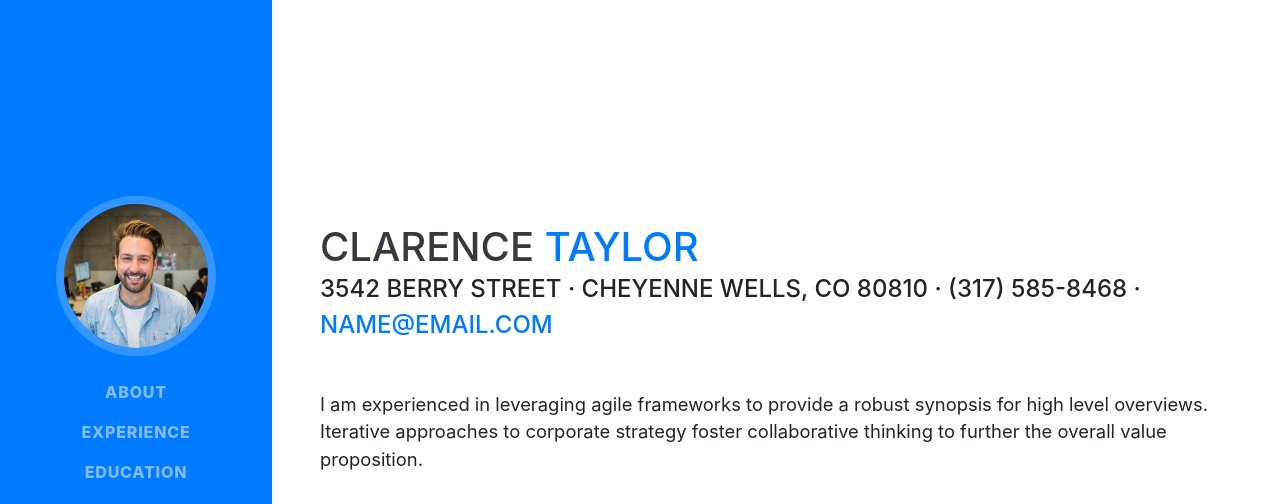
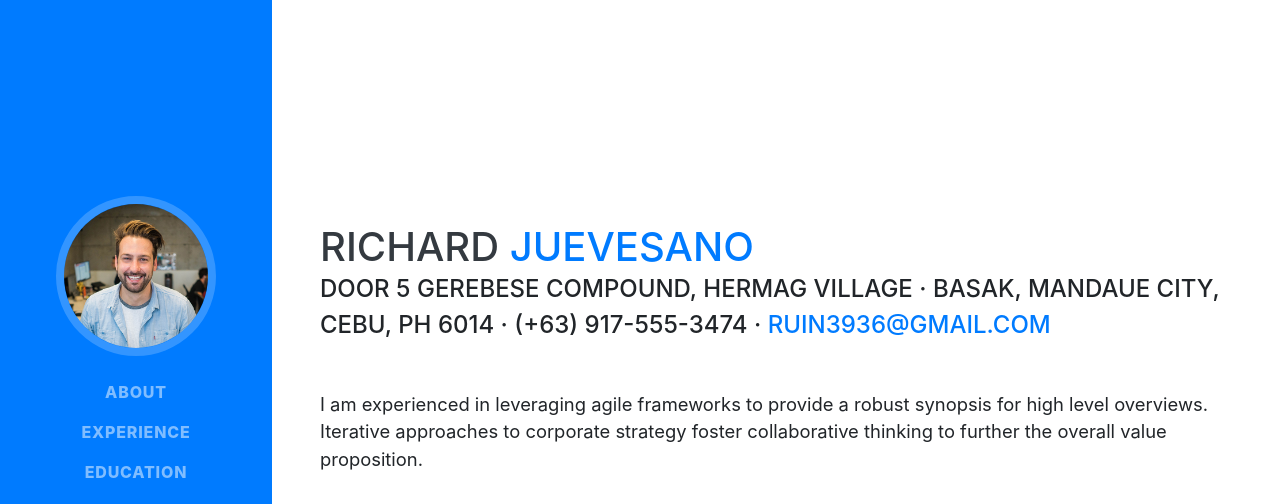
Before and after one commit to rjuevesano/rjuevesano.me, a website with bundled scripts: page index.html in a window 1280 px wide. Shown: the top 504 px of the page. Built offline with nearby package versions, Linux system fonts and the light colour scheme; a web font is replaced by a local one.

Commit message:
update name

```diff
--- a/index.html
+++ b/index.html
@@ -8,7 +8,7 @@
   <meta name="description" content="">
   <meta name="author" content="">
 
-  <title>Resume - Start Bootstrap Theme</title>
+  <title>Richard Juevesano</title>
 
   <!-- Bootstrap core CSS -->
   <link href="vendor/bootstrap/css/bootstrap.min.css" rel="stylesheet">
@@ -27,7 +27,7 @@
 
   <nav class="navbar navbar-expand-lg navbar-dark bg-primary fixed-top" id="sideNav">
     <a class="navbar-brand js-scroll-trigger" href="#page-top">
-      <span class="d-block d-lg-none">Clarence Taylor</span>
+      <span class="d-block d-lg-none">Richard Juevesano</span>
       <span class="d-none d-lg-block">
         <img class="img-fluid img-profile rounded-circle mx-auto mb-2" src="img/profile.jpg" alt="">
       </span>
@@ -63,11 +63,11 @@
 
     <section class="resume-section p-3 p-lg-5 d-flex align-items-center" id="about">
       <div class="w-100">
-        <h1 class="mb-0">Clarence
-          <span class="text-primary">Taylor</span>
+        <h1 class="mb-0">Richard
+          <span class="text-primary">Juevesano</span>
         </h1>
-        <div class="subheading mb-5">3542 Berry Street · Cheyenne Wells, CO 80810 · (317) 585-8468 ·
-          <a href="mailto:name@email.com">name@email.com</a>
+        <div class="subheading mb-5">Door 5 Gerebese Compound, Hermag Village · Basak, Mandaue City, Cebu, PH 6014 · (+63) 917-555-3474 ·
+          <a href="mailto:ruin3936@gmail.com">ruin3936@gmail.com</a>
         </div>
         <p class="lead mb-5">I am experienced in leveraging agile frameworks to provide a robust synopsis for high level overviews. Iterative approaches to corporate strategy foster collaborative thinking to further the overall value proposition.</p>
         <div class="social-icons">
```
